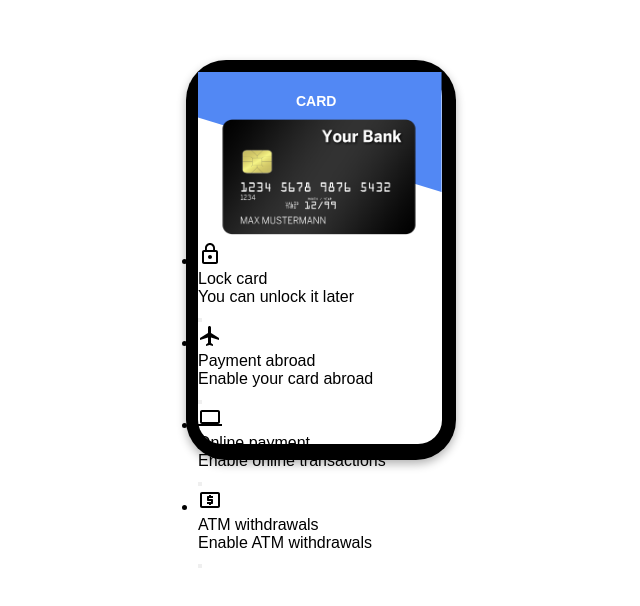
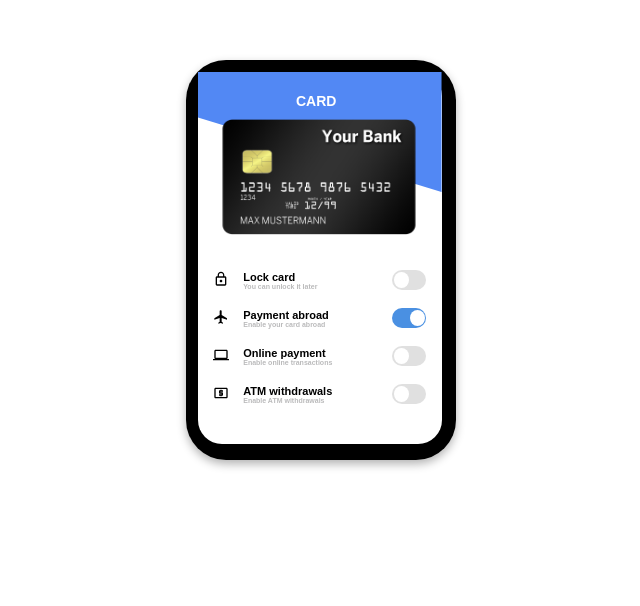
Before and after one commit to Hawa-codes/Loop2-step8, a plain HTML site: page index.html in a window 1280 px wide. Shown: the part 140-746 px from the top of the page, without its empty margins (319-959 px from the left). Drawn offline with Linux system fonts and the light colour scheme.

Commit message:
Loop2-step8

```diff
--- a/index.html
+++ b/index.html
@@ -18,34 +18,42 @@
                     <section class="setting-item">
                         <ul>
                             <li>
+                                <div class="first">
                                     <img src="./img/lock.svg" alt="lock" class="img-icon">
                                     <div class="text">
                                         <p>Lock card</p>
                                         <span>You can unlock it later</span>
                                     </div>
+                                </div>
                                 <button class="switch" aria-pressed="false"></button>
                             </li>
                             <li>
+                                <div class="first">
                                     <img src="./img/plane.svg" alt="plane" class="img-icon">
                                     <div class="text">
                                         <p>Payment abroad</p>
                                         <span>Enable your card abroad</span>
                                     </div>
+                                </div>
                                 <button class="switch switch--active" aria-pressed="true"></button>
                             </li>
                             <li>
+                                <div class="first">
                                     <img src="./img/laptop.svg" alt="laptop" class="img-icon">
                                     <div class="text">
                                         <p>Online payment</p>
                                         <span>Enable online transactions</span>
                                     </div>
+                                </div>
                                 <button class="switch" aria-pressed="false"></button>
                             </li>
                             <li>
+                                <div class="first">
                                     <img src="./img/atm.svg" alt="atm" class="img-icon">
                                     <div class="text">
                                         <p>ATM withdrawals</p>
                                         <span>Enable ATM withdrawals</span>
+                                    </div>
                                 </div>
                                 <button class="switch" aria-pressed="false"></button>
                             </li>
--- a/style.css
+++ b/style.css
@@ -70,9 +70,88 @@ body {
 }
 
 .setting-item {
-
+    display: flex;
+    flex-direction: column;
+    list-style: none;
+    align-items: center;
 }
 
-/*
-list-style: none; /* Removes bullets */
-    /* padding: 0;       Removes default left padding    margin: 0; */
+ul {
+    margin-top: 16px;
+    padding: 12px;
+}
+
+li {
+    display: flex;
+    flex-direction: row;
+    align-items: center;
+    justify-content: space-between;
+    margin-bottom: 18px;
+    gap: -5px;
+}
+
+.first {
+    display: flex;
+    flex-direction: row;
+    align-items: flex-start;
+    justify-content: space-between;
+    margin-right: 60px;
+    gap: 6px;
+}
+
+.img-icon {
+    width: 16px;
+    height: 16px;
+    object-fit: contain;
+    margin-right: 8px;
+    font-weight: bolder;
+}
+
+.text {
+    display: flex;
+    flex-direction: column;
+    flex-grow: 1;
+}
+
+.text p {
+    font-size: 11px;
+    color: black;
+    font-weight: bold;
+}
+
+.text span {
+    font-size: 7px;
+    color: #bababb;
+    font-weight: bold;
+}
+
+.switch {
+    width: 34px;
+    height: 20px;
+    background-color: #e0e0e0;
+    border: none;
+    border-radius: 20px;
+    position: relative;
+    cursor: pointer;
+    transition: background-color 0.3s ease;
+}
+
+.switch::before {
+    content: "";
+    position: absolute;
+    top: 2px;
+    left: 2px;
+    width: 15px;
+    height: 16px;
+    background-color: #fff;
+    border-radius: 50%;
+    transition: transform 0.3s ease;
+}
+
+.switch[aria-pressed="true"] {
+    background-color: #4a90e2;
+}
+
+.switch[aria-pressed="true"]::before {
+    transform: translateX(16px);
+}
```
Lines whose indentation alone changed are shown as unchanged.
